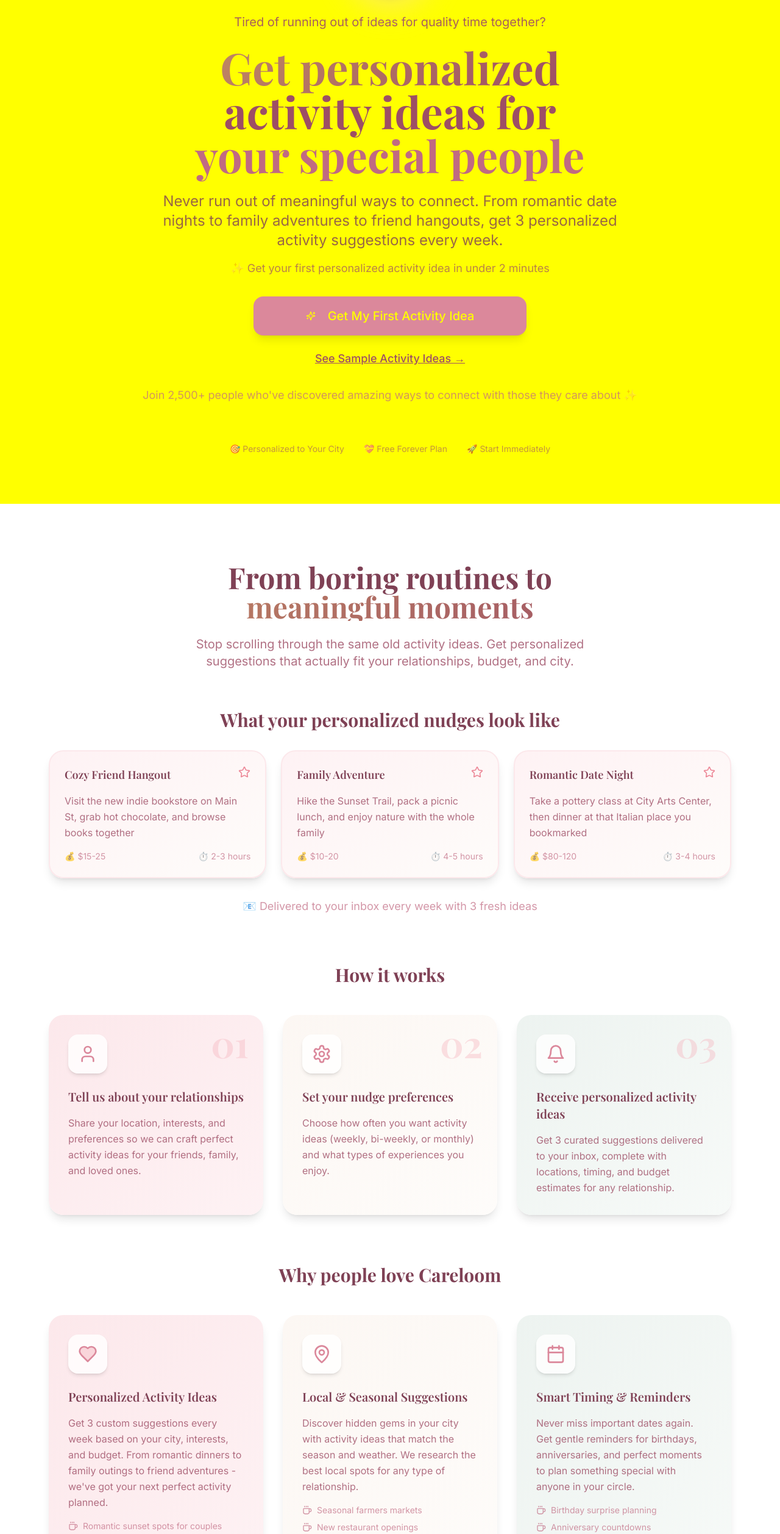
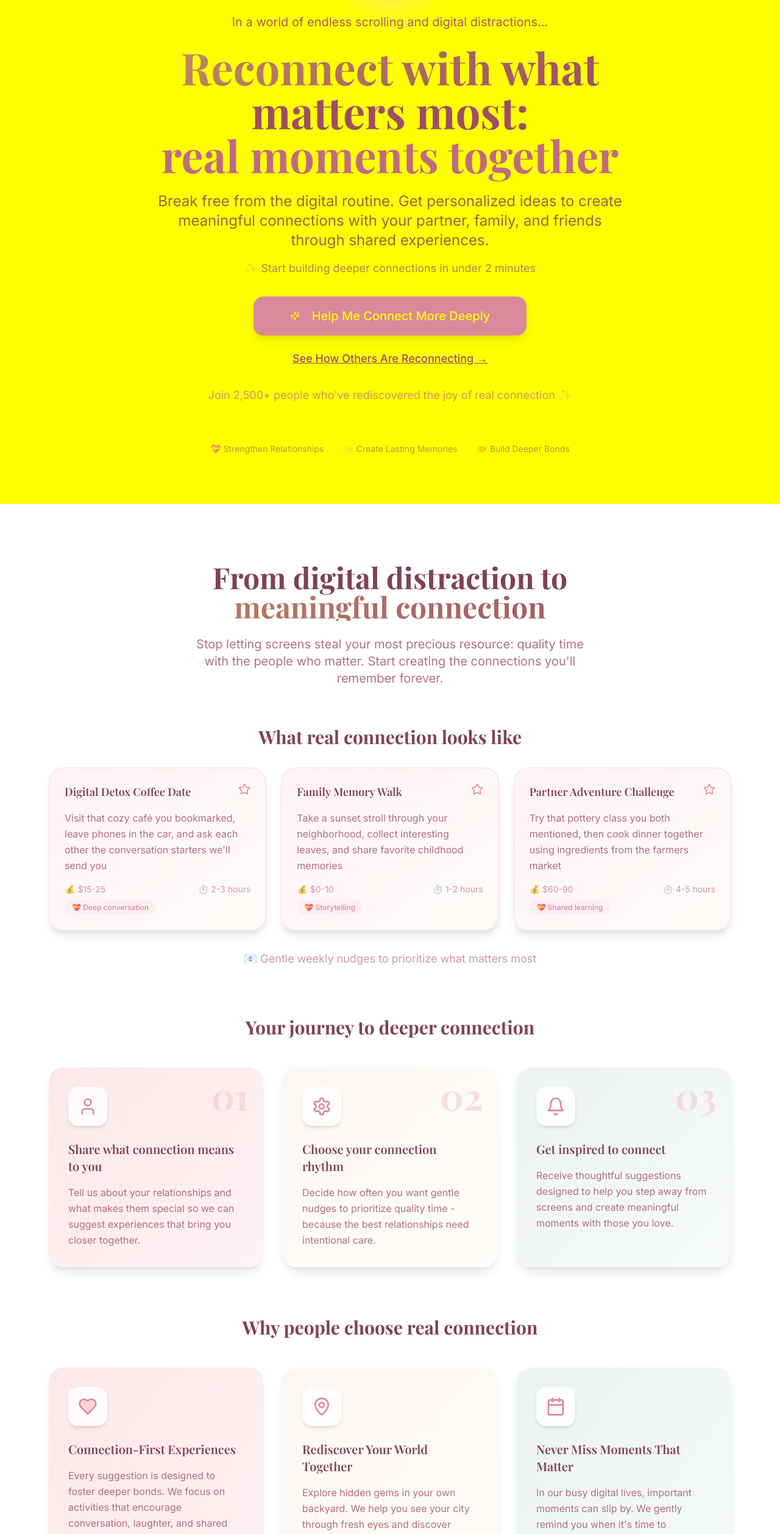
Before and after one commit to sunnyshah9851/careloom-spark-landing, a React (Vite) app: page / in a window 1280 px wide. Shown: the part 234-2749 px from the top of the page at 61% size. Built offline with nearby package versions, Linux system fonts and the light colour scheme.

Commit message:
Refactor: Focus messaging on connection
Update the app's messaging to emphasize connection in a digital world as the emotional hook, rather than just providing activity ideas.

```diff
--- a/src/components/CallToActionSection.tsx
+++ b/src/components/CallToActionSection.tsx
@@ -12,12 +12,12 @@ const CallToActionSection = () => {
         {/* Main CTA Content */}
         <div className="mb-12 animate-fade-in">
           <h2 className="text-4xl md:text-5xl font-playfair font-bold text-rose-800 mb-6">
-            Ready to never run out of
-            <span className="text-gradient block">meaningful activity ideas again?</span>
+            Ready to choose connection
+            <span className="text-gradient block">over digital distraction?</span>
           </h2>
           <p className="text-xl text-rose-700/80 max-w-2xl mx-auto leading-relaxed mb-6">
-            Join thousands of people who get personalized activity ideas delivered weekly.
-            Start creating unforgettable memories with everyone who matters to you.
+            Join thousands who've rediscovered the joy of being truly present with the people they love.
+            Start creating the meaningful moments that matter most.
           </p>
           <div className="flex justify-center items-center gap-6 text-rose-700/70 mb-8">
             <div className="flex items-center gap-2">
@@ -26,11 +26,11 @@ const CallToActionSection = () => {
             </div>
             <div className="flex items-center gap-2">
               <MapPin className="h-5 w-5" />
-              <span>Your city</span>
+              <span>Your community</span>
             </div>
             <div className="flex items-center gap-2">
               <Sparkles className="h-5 w-5" />
-              <span>Personalized</span>
+              <span>Real connection</span>
             </div>
           </div>
         </div>
@@ -43,7 +43,7 @@ const CallToActionSection = () => {
             className="h-16 px-10 text-xl rounded-2xl bg-rose-500 hover:bg-rose-600 shadow-lg transform transition-all duration-200 hover:scale-105 w-full"
           >
             <Sparkles className="h-6 w-6 mr-3" />
-            Get My First Activity Idea Now
+            Start My Connection Journey
           </Button>
         </div>
 
@@ -53,33 +53,33 @@ const CallToActionSection = () => {
             className="text-rose-700 hover:text-rose-900 underline text-lg font-medium"
             onClick={() => document.getElementById('preview')?.scrollIntoView({ behavior: 'smooth' })}
           >
-            See More Sample Activity Ideas
+            See How Others Are Connecting
           </button>
         </div>
 
         {/* Benefits */}
         <div className="grid md:grid-cols-3 gap-6 text-center animate-fade-in [animation-delay:300ms]">
           <div className="bg-white/60 backdrop-blur-sm rounded-2xl p-6 shadow-md">
-            <div className="text-2xl mb-2">🚀</div>
-            <h3 className="font-semibold text-rose-800 mb-2">Start Immediately</h3>
-            <p className="text-sm text-rose-700/70">Get your first activity idea in 2 minutes</p>
+            <div className="text-2xl mb-2">🤝</div>
+            <h3 className="font-semibold text-rose-800 mb-2">Deeper Relationships</h3>
+            <p className="text-sm text-rose-700/70">Strengthen bonds through shared experiences</p>
           </div>
           <div className="bg-white/60 backdrop-blur-sm rounded-2xl p-6 shadow-md">
             <div className="text-2xl mb-2">💝</div>
             <h3 className="font-semibold text-rose-800 mb-2">Free Forever Plan</h3>
-            <p className="text-sm text-rose-700/70">Core activity ideas always free</p>
+            <p className="text-sm text-rose-700/70">Connection should never be behind a paywall</p>
           </div>
           <div className="bg-white/60 backdrop-blur-sm rounded-2xl p-6 shadow-md">
-            <div className="text-2xl mb-2">🎯</div>
-            <h3 className="font-semibold text-rose-800 mb-2">Perfectly Personalized</h3>
-            <p className="text-sm text-rose-700/70">Tailored to your city, budget & relationships</p>
+            <div className="text-2xl mb-2">🌟</div>
+            <h3 className="font-semibold text-rose-800 mb-2">Lasting Memories</h3>
+            <p className="text-sm text-rose-700/70">Create moments you'll treasure forever</p>
           </div>
         </div>
 
         {/* Footer Note */}
         <p className="text-sm text-rose-600/60 mt-8 animate-fade-in [animation-delay:400ms]">
           No spam, ever. Unsubscribe anytime.
-          <span className="block mt-1">Made with 💕 to help people create lasting memories together</span>
+          <span className="block mt-1">Made with 💕 to help people choose presence over digital distraction</span>
         </p>
       </div>
     </section>
--- a/src/components/FeaturesSection.tsx
+++ b/src/components/FeaturesSection.tsx
@@ -6,22 +6,22 @@ const FeaturesSection = () => {
     {
       number: "01",
       icon: <User className="h-8 w-8 text-rose-500" />,
-      title: "Tell us about your relationships",
-      description: "Share your location, interests, and preferences so we can craft perfect activity ideas for your friends, family, and loved ones.",
+      title: "Share what connection means to you",
+      description: "Tell us about your relationships and what makes them special so we can suggest experiences that bring you closer together.",
       gradient: "from-rose-100 to-rose-50"
     },
     {
       number: "02",
       icon: <Settings className="h-8 w-8 text-rose-500" />,
-      title: "Set your nudge preferences",
-      description: "Choose how often you want activity ideas (weekly, bi-weekly, or monthly) and what types of experiences you enjoy.",
+      title: "Choose your connection rhythm",
+      description: "Decide how often you want gentle nudges to prioritize quality time - because the best relationships need intentional care.",
       gradient: "from-cream-100 to-cream-50"
     },
     {
       number: "03",
       icon: <Bell className="h-8 w-8 text-rose-500" />,
-      title: "Receive personalized activity ideas",
-      description: "Get 3 curated suggestions delivered to your inbox, complete with locations, timing, and budget estimates for any relationship.",
+      title: "Get inspired to connect",
+      description: "Receive thoughtful suggestions designed to help you step away from screens and create meaningful moments with those you love.",
       gradient: "from-sage-100 to-sage-50"
     }
   ];
@@ -29,45 +29,48 @@ const FeaturesSection = () => {
   const features = [
     {
       icon: <Heart className="h-8 w-8 text-rose-500 fill-rose-200" />,
-      title: "Personalized Activity Ideas",
-      description: "Get 3 custom suggestions every week based on your city, interests, and budget. From romantic dinners to family outings to friend adventures - we've got your next perfect activity planned.",
+      title: "Connection-First Experiences",
+      description: "Every suggestion is designed to foster deeper bonds. We focus on activities that encourage conversation, laughter, and shared discovery rather than passive entertainment.",
       gradient: "from-rose-100 to-rose-50",
-      examples: ["Romantic sunset spots for couples", "Fun family activities for rainy days", "Unique friend hangout ideas", "Birthday celebration suggestions"]
+      examples: ["Conversation-sparking experiences", "Screen-free quality time ideas", "Memory-making adventures", "Relationship-strengthening activities"]
     },
     {
       icon: <MapPin className="h-8 w-8 text-rose-500" />,
-      title: "Local & Seasonal Suggestions",
-      description: "Discover hidden gems in your city with activity ideas that match the season and weather. We research the best local spots for any type of relationship.",
+      title: "Rediscover Your World Together",
+      description: "Explore hidden gems in your own backyard. We help you see your city through fresh eyes and discover places that become 'your spots' with the people you care about.",
       gradient: "from-cream-100 to-cream-50",
-      examples: ["Seasonal farmers markets", "New restaurant openings", "Local events and festivals", "Weather-appropriate activities"]
+      examples: ["Local connection spots", "Seasonal gathering places", "Unique shared experiences", "Community events to enjoy together"]
     },
     {
       icon: <Calendar className="h-8 w-8 text-rose-500" />,
-      title: "Smart Timing & Reminders",
-      description: "Never miss important dates again. Get gentle reminders for birthdays, anniversaries, and perfect moments to plan something special with anyone in your circle.",
+      title: "Never Miss Moments That Matter",
+      description: "In our busy digital lives, important moments can slip by. We gently remind you when it's time to celebrate, connect, and show the people in your life that they matter.",
       gradient: "from-sage-100 to-sage-50",
-      examples: ["Birthday surprise planning", "Anniversary countdowns", "Friend hangout reminders", "Family gathering alerts"]
+      examples: ["Relationship milestone reminders", "Perfect timing for surprises", "Connection opportunity alerts", "Meaningful celebration ideas"]
     }
   ];
 
   const sampleIdeas = [
     {
-      title: "Cozy Friend Hangout",
-      description: "Visit the new indie bookstore on Main St, grab hot chocolate, and browse books together",
+      title: "Digital Detox Coffee Date",
+      description: "Visit that cozy café you bookmarked, leave phones in the car, and ask each other the conversation starters we'll send you",
       budget: "$15-25",
-      time: "2-3 hours"
+      time: "2-3 hours",
+      connection: "Deep conversation"
     },
     {
-      title: "Family Adventure",
-      description: "Hike the Sunset Trail, pack a picnic lunch, and enjoy nature with the whole family",
-      budget: "$10-20",
-      time: "4-5 hours"
+      title: "Family Memory Walk",
+      description: "Take a sunset stroll through your neighborhood, collect interesting leaves, and share favorite childhood memories",
+      budget: "$0-10",
+      time: "1-2 hours",
+      connection: "Storytelling"
     },
     {
-      title: "Romantic Date Night",
-      description: "Take a pottery class at City Arts Center, then dinner at that Italian place you bookmarked",
-      budget: "$80-120",
-      time: "3-4 hours"
+      title: "Partner Adventure Challenge",
+      description: "Try that pottery class you both mentioned, then cook dinner together using ingredients from the farmers market",
+      budget: "$60-90",
+      time: "4-5 hours",
+      connection: "Shared learning"
     }
   ];
 
@@ -77,19 +80,19 @@ const FeaturesSection = () => {
         {/* Section Header */}
         <div className="text-center mb-16">
           <h2 className="text-4xl md:text-5xl font-playfair font-bold text-rose-800 mb-6">
-            From boring routines to
-            <span className="text-gradient block">meaningful moments</span>
+            From digital distraction to
+            <span className="text-gradient block">meaningful connection</span>
           </h2>
           <p className="text-xl text-rose-700/80 max-w-2xl mx-auto">
-            Stop scrolling through the same old activity ideas. Get personalized suggestions
-            that actually fit your relationships, budget, and city.
+            Stop letting screens steal your most precious resource: quality time with the people who matter.
+            Start creating the connections you'll remember forever.
           </p>
         </div>
 
         {/* Sample Activity Ideas Preview */}
         <div id="preview" className="mb-20">
           <h3 className="text-3xl font-playfair font-bold text-rose-800 text-center mb-8">
-            What your personalized nudges look like
+            What real connection looks like
           </h3>
           <div className="grid md:grid-cols-3 gap-6">
             {sampleIdeas.map((idea, index) => (
@@ -107,16 +110,19 @@ const FeaturesSection = () => {
                 <p className="text-rose-700/80 mb-4 leading-relaxed">
                   {idea.description}
                 </p>
-                <div className="flex justify-between text-sm text-rose-600/70">
+                <div className="flex justify-between text-sm text-rose-600/70 mb-2">
                   <span>💰 {idea.budget}</span>
                   <span>⏱️ {idea.time}</span>
+                </div>
+                <div className="text-xs text-rose-500 font-medium bg-rose-100/50 rounded-full px-3 py-1 w-fit">
+                  💝 {idea.connection}
                 </div>
               </div>
             ))}
           </div>
           <div className="text-center mt-8">
             <p className="text-rose-600/70 text-lg">
-              📧 Delivered to your inbox every week with 3 fresh ideas
+              📧 Gentle weekly nudges to prioritize what matters most
             </p>
           </div>
         </div>
@@ -124,7 +130,7 @@ const FeaturesSection = () => {
         {/* How It Works Steps */}
         <div className="mb-20">
           <h3 className="text-3xl font-playfair font-bold text-rose-800 text-center mb-12">
-            How it works
+            Your journey to deeper connection
           </h3>
           <div className="grid md:grid-cols-3 gap-8">
             {steps.map((step, index) => (
@@ -162,7 +168,7 @@ const FeaturesSection = () => {
         {/* Features Grid */}
         <div className="mb-20">
           <h3 className="text-3xl font-playfair font-bold text-rose-800 text-center mb-12">
-            Why people love Careloom
+            Why people choose real connection
           </h3>
           <div className="grid md:grid-cols-3 gap-8">
             {features.map((feature, index) => (
@@ -205,26 +211,26 @@ const FeaturesSection = () => {
         {/* Social Proof Section */}
         <div className="bg-gradient-to-r from-rose-50 to-cream-50 rounded-3xl p-8 md:p-12 text-center animate-scale-in">
           <h3 className="text-3xl font-playfair font-bold text-rose-800 mb-6">
-            Join 2,500+ people who've transformed their relationships
+            Join 2,500+ people prioritizing real connection
           </h3>
           <div className="grid md:grid-cols-3 gap-8 mb-8">
             <div className="bg-white/60 p-6 rounded-2xl">
-              <div className="text-3xl font-bold text-rose-600 mb-2">10,000+</div>
-              <p className="text-rose-700/80">Personalized activity ideas delivered</p>
+              <div className="text-3xl font-bold text-rose-600 mb-2">89%</div>
+              <p className="text-rose-700/80">Feel more connected to loved ones</p>
             </div>
             <div className="bg-white/60 p-6 rounded-2xl">
-              <div className="text-3xl font-bold text-rose-600 mb-2">85%</div>
-              <p className="text-rose-700/80">Report trying new activities</p>
+              <div className="text-3xl font-bold text-rose-600 mb-2">76%</div>
+              <p className="text-rose-700/80">Spend less time on their phones</p>
             </div>
             <div className="bg-white/60 p-6 rounded-2xl">
-              <div className="text-3xl font-bold text-rose-600 mb-2">40%</div>
-              <p className="text-rose-700/80">More quality time with loved ones</p>
+              <div className="text-3xl font-bold text-rose-600 mb-2">92%</div>
+              <p className="text-rose-700/80">Created memories they'll treasure</p>
             </div>
           </div>
           <p className="text-lg text-rose-700/80 max-w-3xl mx-auto">
-            "We went from the same weekend routine to trying pottery classes, farmers markets,
-            and that amazing hiking trail we never knew existed. Careloom helped us fall in love
-            with our city again and gave us ideas for every type of relationship!" - Sarah & Mike
+            "We realized we were living parallel lives, always on our phones even when together.
+            Careloom helped us rediscover what we loved about each other and our city. Now we have
+            weekly adventures instead of weekly Netflix binges." - Sarah & Mike
           </p>
         </div>
       </div>
--- a/src/components/Header.tsx
+++ b/src/components/Header.tsx
@@ -22,7 +22,7 @@ const Header = () => {
               onClick={() => document.getElementById('preview')?.scrollIntoView({ behavior: 'smooth' })}
               className="text-rose-700 hover:text-rose-900 transition-colors"
             >
-              Sample Activity Ideas
+              Connection Stories
             </button>
             <a href="#how-it-works" className="text-rose-700 hover:text-rose-900 transition-colors">
               How it Works
@@ -48,7 +48,7 @@ const Header = () => {
               size="sm"
             >
               <Sparkles className="h-4 w-4" />
-              <span className="hidden sm:inline">Get Activity Ideas</span>
+              <span className="hidden sm:inline">Start Connecting</span>
               <span className="sm:hidden">Start</span>
             </Button>
           </div>
--- a/src/components/HeroSection.tsx
+++ b/src/components/HeroSection.tsx
@@ -22,28 +22,28 @@ const HeroSection = () => {
         {/* Problem Hook */}
         <div className="mb-6 animate-fade-in">
           <p className="text-lg md:text-xl text-rose-700/90 mb-2">
-            Tired of running out of ideas for quality time together?
+            In a world of endless scrolling and digital distractions...
           </p>
         </div>
 
         {/* Main Headline */}
         <h1 className="text-5xl md:text-7xl font-playfair font-bold mb-6 animate-fade-in [animation-delay:100ms]">
-          <span className="text-gradient">Get personalized</span>
+          <span className="text-gradient">Reconnect with what</span>
           <br />
-          <span className="text-rose-700">activity ideas for</span>
+          <span className="text-rose-700">matters most:</span>
           <br />
-          <span className="text-rose-600">your special people</span>
+          <span className="text-rose-600">real moments together</span>
         </h1>
 
         {/* Value Proposition */}
         <p className="text-xl md:text-2xl text-rose-800/80 mb-4 max-w-3xl mx-auto leading-relaxed animate-fade-in [animation-delay:200ms]">
-          Never run out of meaningful ways to connect. From romantic date nights to
-          family adventures to friend hangouts, get 3 personalized activity suggestions every week.
+          Break free from the digital routine. Get personalized ideas to create meaningful
+          connections with your partner, family, and friends through shared experiences.
         </p>
 
         {/* Timeline Promise */}
         <p className="text-lg text-rose-700/70 mb-8 animate-fade-in [animation-delay:300ms]">
-          ✨ Get your first personalized activity idea in under 2 minutes
+          ✨ Start building deeper connections in under 2 minutes
         </p>
 
         {/* Primary CTA */}
@@ -54,7 +54,7 @@ const HeroSection = () => {
             className="h-16 px-10 text-xl rounded-2xl bg-rose-500 hover:bg-rose-600 shadow-lg transform transition-all duration-200 hover:scale-105 w-full"
           >
             <Sparkles className="h-6 w-6 mr-3" />
-            Get My First Activity Idea
+            Help Me Connect More Deeply
           </Button>
         </div>
 
@@ -64,22 +64,22 @@ const HeroSection = () => {
             className="text-rose-700 hover:text-rose-900 underline text-lg font-medium"
             onClick={() => document.getElementById('preview')?.scrollIntoView({ behavior: 'smooth' })}
           >
-            See Sample Activity Ideas →
+            See How Others Are Reconnecting →
           </button>
         </div>
 
         {/* Social Proof */}
         <div className="animate-fade-in [animation-delay:600ms]">
           <p className="text-rose-600/70 mb-4 text-lg">
-            Join 2,500+ people who've discovered amazing ways to connect with those they care about ✨
+            Join 2,500+ people who've rediscovered the joy of real connection ✨
           </p>
         </div>
 
         {/* Trust Indicators */}
         <div className="mt-16 flex flex-wrap justify-center items-center gap-8 opacity-60 animate-fade-in [animation-delay:700ms]">
-          <div className="text-sm text-rose-700">🎯 Personalized to Your City</div>
-          <div className="text-sm text-rose-700">💝 Free Forever Plan</div>
-          <div className="text-sm text-rose-700">🚀 Start Immediately</div>
+          <div className="text-sm text-rose-700">💝 Strengthen Relationships</div>
+          <div className="text-sm text-rose-700">🌟 Create Lasting Memories</div>
+          <div className="text-sm text-rose-700">🤝 Build Deeper Bonds</div>
         </div>
       </div>
     </section>
--- a/src/components/dashboard/TryNudgeCard.tsx
+++ b/src/components/dashboard/TryNudgeCard.tsx
@@ -46,13 +46,13 @@ const TryNudgeCard = ({ relationships, onNudgeSent }: TryNudgeCardProps) => {
         relationships.length > 0 ? relationships[0].id : null,
         'nudge_requested',
         {
-          action_description: 'Requested personalized activity ideas via email nudge',
+          action_description: 'Requested personalized connection ideas via email nudge',
           relationship_name: relationshipName,
           city: 'your city'
         }
       );
 
-      toast.success('🎁 Your personalized activity ideas are on the way! Check your email in a few minutes.');
+      toast.success('🎁 Your personalized connection ideas are on the way! Check your email in a few minutes.');
       setHasSentToday(true);
       onNudgeSent?.();
     } else {
@@ -64,21 +64,21 @@ const TryNudgeCard = ({ relationships, onNudgeSent }: TryNudgeCardProps) => {
     <Card className="border-2 border-dashed border-rose-200 hover:border-rose-300 transition-colors bg-gradient-to-br from-rose-50/50 to-cream-50/50">
       <CardHeader>
         <CardTitle className="flex items-center gap-2 text-rose-800">
-          🎯 Try Your First Personalized Nudge
+          🤝 Experience Your First Connection Nudge
         </CardTitle>
         <CardDescription className="text-base">
-          Experience Careloom's magic! We'll send you 3 personalized activity ideas tailored to your city,
-          budget, and relationship style - delivered straight to your inbox in minutes.
+          Ready to prioritize real connection? We'll send you 3 personalized ideas to help you
+          create meaningful moments with the people you care about - delivered to your inbox in minutes.
         </CardDescription>
       </CardHeader>
       <CardContent className="space-y-4">
         <div className="bg-white/60 rounded-xl p-4 border border-rose-100">
           <p className="text-sm text-rose-700 mb-2 font-medium">What you'll get:</p>
           <ul className="text-sm text-rose-600/80 space-y-1">
-            <li>• 3 personalized activity ideas for your city</li>
-            <li>• Budget estimates and timing suggestions</li>
-            <li>• Local venue recommendations</li>
-            <li>• Weather-appropriate activities</li>
+            <li>• 3 connection-focused experience ideas</li>
+            <li>• Screen-free activity suggestions</li>
+            <li>• Local spots perfect for quality time</li>
+            <li>• Conversation starters and memory-makers</li>
           </ul>
         </div>
 
@@ -90,17 +90,17 @@ const TryNudgeCard = ({ relationships, onNudgeSent }: TryNudgeCardProps) => {
           {isLoading ? (
             <>
               <Loader2 className="h-5 w-5 mr-2 animate-spin" />
-              Crafting Your Perfect Activity Ideas...
+              Crafting Your Perfect Connection Ideas...
             </>
           ) : hasSentToday ? (
             <>
               <Mail className="h-5 w-5 mr-2" />
-              Activity Ideas Sent! Check Your Email ✓
+              Connection Ideas Sent! Check Your Email ✓
             </>
           ) : (
             <>
               <Mail className="h-5 w-5 mr-2" />
-              Send Me My Personalized Activity Ideas
+              Send Me My Connection Ideas
             </>
           )}
         </Button>
@@ -108,10 +108,10 @@ const TryNudgeCard = ({ relationships, onNudgeSent }: TryNudgeCardProps) => {
         {hasSentToday && (
           <div className="bg-rose-100/60 rounded-lg p-3 text-center">
             <p className="text-sm text-rose-700 font-medium">
-              🎉 Your activity ideas are on the way!
+              🎉 Your connection ideas are on the way!
             </p>
             <p className="text-xs text-rose-600/80 mt-1">
-              Check your email in the next few minutes for 3 amazing activity suggestions
+              Check your email for 3 meaningful ways to connect with those who matter most
             </p>
           </div>
         )}
```
